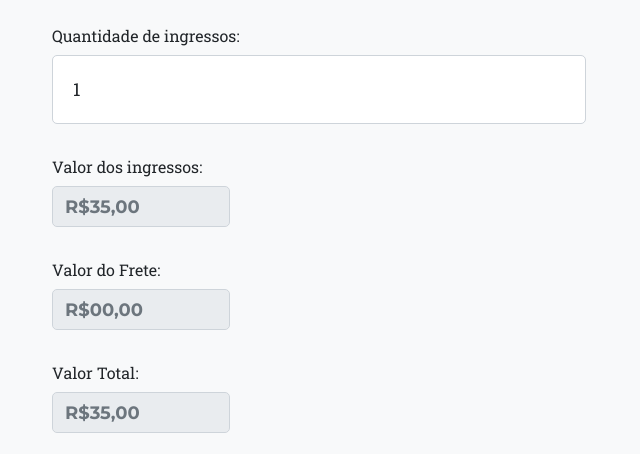
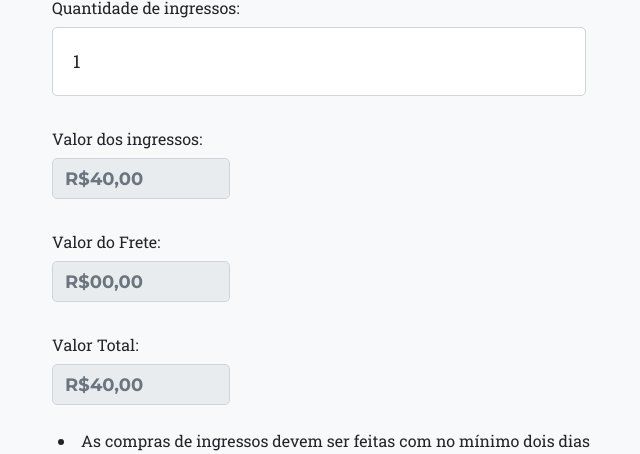
Before and after one commit to lucasfvalle/soneyExpo, a website: page public/index.html in a window 1280 px wide. Shown: the part 3996-4450 px from the top of the page, without its empty margins (321-961 px from the left). Drawn offline with nearby package versions, Linux system fonts and the light colour scheme.

Commit message:
Placeholder

```diff
--- a/public/index.html
+++ b/public/index.html
@@ -139,7 +139,7 @@
                     <div class="row">
                         <div class="col-lg-8 mx-auto text-center">
                             <p>
-                                Pagamentos até 15/05: R$35,00 (cada)</br>
+                                <!--Pagamentos até 15/05: R$35,00 (cada)</br>-->
                                 De 16/05 a 15/06: R$40,00 (cada)<br>
                                 De 16/06 a 15/07: R$45,00 (cada)<br>
                                 De 16/07 a 15/08: R$50,00 (cada)<br>
@@ -216,7 +216,7 @@
                                 </div>
                                 <div class="col-sm-4">
                                     <label class="col-form-label">Valor dos ingressos:</label>
-                                    <input class="form-control" id="valorIngressos" type="text" placeholder="R$35,00"
+                                    <input class="form-control" id="valorIngressos" type="text" placeholder="R$40,00"
                                         readonly>
                                 </div>
                                 <br>
@@ -228,7 +228,7 @@
                                 <br>
                                 <div class="col-sm-4">
                                     <label class="col-form-label">Valor Total:</label>
-                                    <input class="form-control" id="valorTotal" type="text" placeholder="R$35,00"
+                                    <input class="form-control" id="valorTotal" type="text" placeholder="R$40,00"
                                         readonly>
                                 </div>
                                 <br>
@@ -340,7 +340,7 @@
                             <div class="col-md-2 offset-md-5">
                                 <label class="col-form-label">Valor a pagar:</label>
                                 <input class="form-control text-center" id="valorTotal2" type="text"
-                                    placeholder="R$35,00" readonly>
+                                    placeholder="R$40,00" readonly>
                             </div>
                             <br>
                             <p>Para realizar o pagamento, favor enviar via Pix:</p>
```
